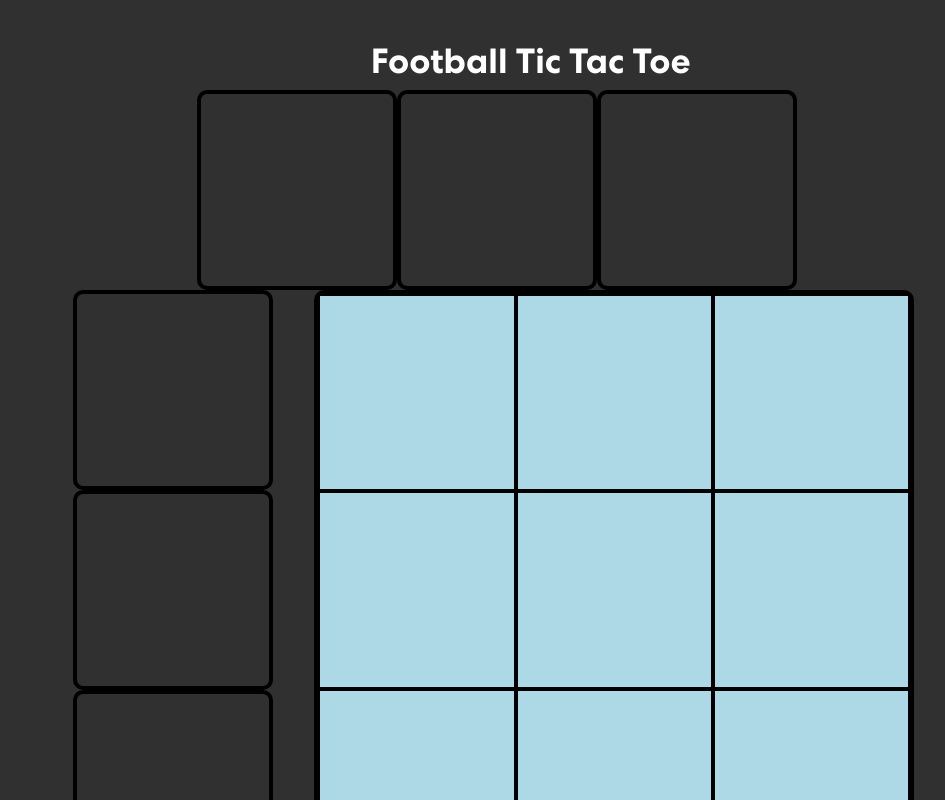
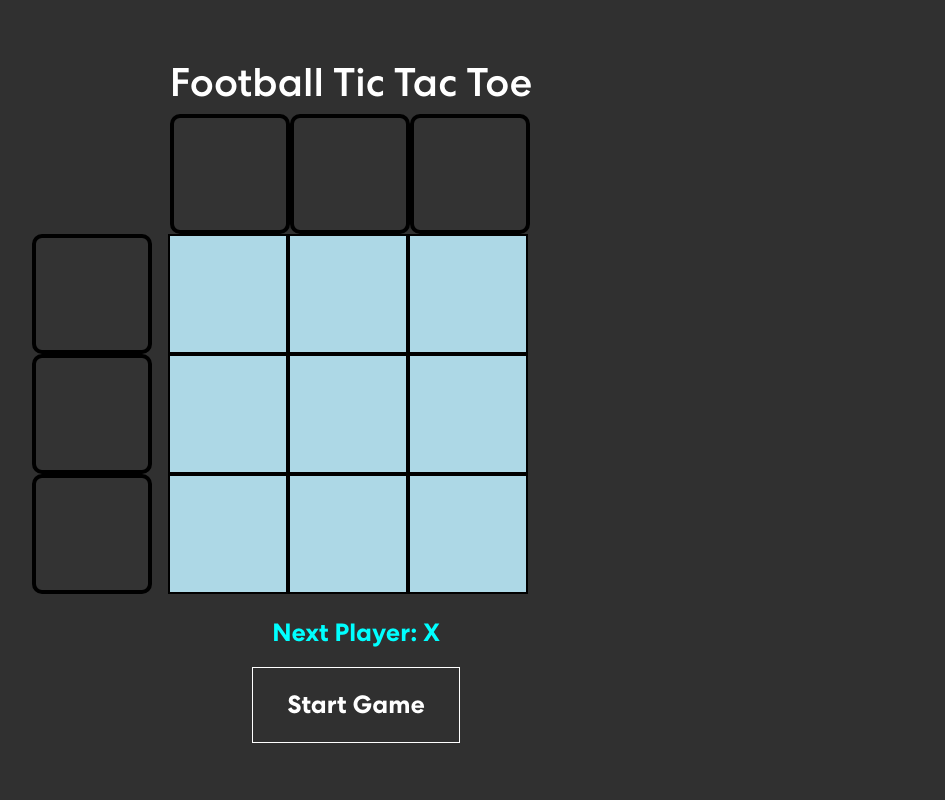
Before and after one commit to jz1459/Football-Grid, a React (Create React App) app in the folder frontend/: page / in a window 1280 px wide. Shown: the top 800 px of the page, without its empty margins (315-1260 px from the left). Built offline with nearby package versions, Linux system fonts and the light colour scheme.

Commit message:
Fixed CSS issues

```diff
--- a/frontend/public/styles.css
+++ b/frontend/public/styles.css
@@ -44,34 +44,117 @@ body {
     flex-direction: row;
 }
 
-/* End of Default CSS */
+html,
+body {
+    height: 100%;
+    margin: 0;
+    padding: 0;
+}
 
-/* Game CSS */
+body {
+    display: flex;
+    justify-content: center;
+    /* Center horizontally */
+    align-items: center;
+    /* Center vertically */
+    font-family: 'Centra', sans-serif;
+    color: #fff;
+}
+/* Custom Font Styles */
+@font-face {
+    font-family: 'Centra';
+    src: url('./fonts/CentraNo2-Bold.ttf');
+    font-weight: 700;
+}
+
+/* ... other font faces ... */
+
+/* Default CSS */
+
+/* Main Game Layout */
 .game {
-    position: relative;
-    padding-top: 5vh;
+
     background-position: top center;
     background-size: cover;
     background-repeat: no-repeat;
 }
 
 .game .container {
+    align-items: center; /* Center children horizontally */
+    justify-content: center; /* Center children vertically */
     text-align: center;
-    height: 77vh;
     width: 100%;
-    padding-left: 20vw;
+    padding-right: 100px;
 }
 
-.game h1 {
-    margin-left: 24vw;
-    font-size: 35px;
+.title {
+    font-size: 25px;
     font-weight: 700;
+    text-align: center;
+    margin-left: 70px;
 }
-.message p{
-    font-size: 30px;
+
+.game-content {
+    display: flex;
+    flex-direction: row;
+    justify-content: center;
+}
+
+.trivia {
+    border: 4px solid black;
+    border-radius: 10px;
+    width: 120px;
+    height: 120px;
+    display: flex;
+    justify-content: center;
+    align-items: center;
+    background-color: #333;
+    margin: 0;
+}
+
+
+.trivia-row-container {
+    display: flex;
+    justify-content: center;
+    align-items: center;
+    flex-direction: row;
+}
+
+.trivia-row {
+    display: flex;
+}
+
+.trivia-col-container {
+    display: flex;
+    flex-direction: column;
+    padding-top: 120px;
+    margin-right: -0.5vw;
+}
+
+/* Tic-tac-toe board */
+.board {
+    /* display: inline-flex; */
+    text-align: center;
+    color: #fff;
+    font-size: 25px;
+    width: 360px;
+    height: 360px;
+    margin-left: -1px;
+    display: grid;
+    grid-template: repeat(3, 1fr) / repeat(3, 1fr);
+
+}
+/* Message area */
+.message {
+    text-align: center;
+    margin-top: 20px;
+}
+
+.message p {
+    font-size: 25px;
     font-weight: 700;
     color: aqua;
-    margin-left: 4vw;
+    margin-left: 150px;
 }
 
 .message .start-game {
@@ -79,12 +162,12 @@ body {
     color: #fff;
     border: 1px solid #fff;
     padding: 18px 34px;
-    font-size: 30px;
+    font-size: 25px;
     position: relative;
     background-color: transparent;
     transition: 0.3s ease-in-out;
     text-decoration: none;
-    margin-left: 4vw;
+    margin-left: 150px;
 }
 
 .message .start-game::before {
@@ -111,47 +194,6 @@ body {
     position: absolute;
 }
 
-.title {
-    font-size: 30px;
-    font-weight: 700;
-}
-
-/* End of Game CSS */
-
-/* Trivia CSS */
-.trivia-col {
-    display: block;
-    font-size: 25px;
-    margin-left: 9vw;
-}
-
-
-.trivia-row .trivia-arr {
-    display: inline-flex;
-    align-items: center;
-    justify-content: center;
-    text-align: center;
-    color: #fff;
-    font-size: 25px;
-    margin-left: 18.75vw;
-}
-
-.trivia {
-    border: 4px solid black;
-    border-radius: 10px;
-    width: 200px;
-    height: 200px;
-    margin: 0 auto;
-    list-style: none;
-    display: flex;
-    align-items: center;
-    justify-content: center;
-}
-
-/* End of Trivia CSS */
-
-/* Popup Search CSS */
-
 .search-title {
     display: flex;
     align-items: center;
@@ -168,39 +210,36 @@ body {
     margin: auto;
 }
 
+.search-title h2{
+    font-size: 15px;
+    color: red;
+    text-align: center;
+    padding-top: 10px;
+    margin: auto;
+}
+
 .modal-body .search-bar {
     display: flex;
     align-items: center;
-    justify-content: center;
+    justify-content: space-between;
+    padding: 0 15px;
 }
 
 .modal-body .search-bar input {
-    text-align: center;
-    position: relative;
-    height: 30px;
-    border: none;
-    background: transparent;
-    font-size: 20px;
-    font-weight: 200;
-    width: 30vw;
-    border-bottom: 1px solid rgba(200, 196, 196, 0.241);
-    margin-bottom: 10px;
-    color: black;
-    padding-left: 5px;
+    width: 100%;
+    margin-right: 10px;
+    border-radius: 4px;
 }
 
-.modal-body .search-bar button {
-    margin-left: 10px;
-    font-weight: 700;
-    color: black;
-    border: 1px solid black;
-    position: relative;
-    padding: 0 18px;
-    margin-bottom: 10px;
-    background-color: transparent;
-    transition: 0.3s ease-in-out;
-    text-decoration: none;
-    font-size: 20px;
+.modal-footer .search-button {
+    color: white;
+    background-color: black;
+    border: none;
+}
+
+.modal-footer .search-button:hover {
+    color: rgb(4, 196, 4);
+    cursor: pointer;
 }
 
 .modal-footer {
@@ -211,35 +250,87 @@ body {
     color: white;
     background-color: black;
     border: none;
+    padding-right: 10px;
 }
-/* End of Popup Search CSS */
-/* .button {
-    height: 40px;
-    width: 100px;
-} */
 
-/* .App input {
-    height: 20px;
-} */
+.modal-footer .search-close:hover {
+    color: red;
+    cursor: pointer;
+    padding-right: 10px;
+}
 
-/* Add this in your CSS file */
+.modal-body {
+    padding-bottom: 160px;
+}
+
 .suggestion-item {
+    list-style-type: none;
+    padding-left: 0;
     padding: 10px;
-    margin: 5px 0px;
+    margin: 5px 0;
     cursor: pointer;
     border: 1px solid #ddd;
-    /* subtle border for each suggestion */
     border-radius: 5px;
-    /* rounded corners */
     background-color: #f9f9f9;
     color: black;
-    /* light grey background */
     transition: background-color 0.2s, border-color 0.2s;
 }
 
 .suggestion-item:hover {
     background-color: #f0f0f0;
-    /* slightly darker grey on hover */
     border-color: #ccc;
-    /* darker border on hover */
 }
+
+.autosuggest-container .react-autosuggest__suggestions-list {
+    margin: 0;
+    padding: 0;
+    max-height: 150px;
+    overflow-y: auto;
+    background-color: #fff;
+    border: 1px solid #ccc;
+    box-shadow: 0px 4px 6px rgba(0, 0, 0, 0.1);
+    border-radius: 4px;
+}
+
+.react-autosuggest__suggestions-container {
+    display: none;
+}
+
+.react-autosuggest__suggestions-container--open {
+    display: block;
+    position: absolute;
+    top: 100%;
+    width: 100%;
+    z-index: 2;
+}
+
+.autosuggest-container {
+    position: relative;
+    display: inline-block;
+    width: 100%;
+}
+
+.modal-body {
+    padding-bottom: 160px;
+}
+
+/* End of Popup Search CSS */
+
+@media (min-width: 300px) and (max-width: 480px) {
+    .title {
+        font-size: 15px;
+        font-weight: 500;
+    }
+
+    .trivia {
+        width: 100px;
+        height: 100px;
+    }
+
+    .trivia p {
+        font-size: 10px;
+    }
+    .board {
+
+    }
+}
--- a/frontend/src/components/NormalBoard.jsx
+++ b/frontend/src/components/NormalBoard.jsx
@@ -2,18 +2,18 @@ import React from "react";
 import Square from "./Square";
 
 function NormalBoard({squares, onClick}) {
-    const styles = {
-        border: '4px solid black',
-        borderRadius: '10px',
-        width: '600px',
-        height: '600px',
-        margin: '0 auto',
-        display: 'grid',
-        gridTemplate: 'repeat(3, 1fr) / repeat(3, 1fr)',
-    };
+    // const styles = {
+    //     border: '4px solid black',
+    //     borderRadius: '10px',
+    //     width: '450px',
+    //     height: '450px',
+    //     margin: '0 auto',
+    //     display: 'grid',
+    //     gridTemplate: 'repeat(3, 1fr) / repeat(3, 1fr)',
+    // };
 
     return (
-        <div className="board" style={styles}>
+        <div className="board">
             {squares.map((square, i) => (
                 <Square key={i} value={square} handleClick={() => onClick(i)} />
             ))}
--- a/frontend/src/components/NormalGame.jsx
+++ b/frontend/src/components/NormalGame.jsx
@@ -1,12 +1,10 @@
 import React, { useState } from 'react';
 import NormalBoard from './NormalBoard';
 import { calculateWinner } from '../NormalWinner';
-import Roster from '../data/roster.json';
 import { Container, Row, Col} from "react-bootstrap";
 import TriviaCategories from './TriviaCategories';
 import PlayerSearch from './PlayerSearch';
 import axios from 'axios';
-import Autosuggest from 'react-autosuggest';
 
 function NormalGame() {
     const [board, setBoard] = useState(Array(9).fill(null));
@@ -37,7 +35,7 @@ function NormalGame() {
         }
     };
 
-     // Autosuggest will call this function every time you need to update suggestions.
+    // Autosuggest will call this function every time you need to update suggestions.
     const onSuggestionsFetchRequested = async ({ value }) => {
         setSuggestions(await getSuggestions(value));
     };
@@ -46,13 +44,6 @@ function NormalGame() {
     const onSuggestionsClearRequested = () => {
         setSuggestions([]);
     };
-
-    // // Use your imagination to render suggestions.
-    // const renderSuggestion = suggestion => (
-    //     <div>
-    //         {suggestion.name} ({suggestion.position})
-    //     </div>
-    // );
 
     const onChange = (event, { newValue }) => {
         setValue(newValue);
@@ -79,14 +70,6 @@ function NormalGame() {
             setModalData(i);
             setShow(true);
         }
-    };
-
-    const hideModal = () => {
-        setModalData(null);
-        setShow(false);
-    }
-    const handleSearch = (event) => {
-        setUserInput(event.target.value);
     };
 
     const checkPlayer = async (i) => {
@@ -123,32 +106,6 @@ function NormalGame() {
             }
         }
     };
-    // const checkPlayer = (i) => {
-    //     const boardCopy = [...board];
-    //     // if sqaure is occupied or game is over, return
-    //     if (winner || boardCopy[i]) return;
-
-    //     // Grab the trivia parameter indexes
-    //     const x = Math.floor(i / 3);
-    //     const y = i - (3 * x);
-
-    //     // Fill the square if the value is right
-    //     if (userInput.length !== 0) {
-    //         console.log(userInput.length);
-    //         const values = Roster[userInput];
-    //         if (values && values.includes(triviaRow[y]) && values.includes(triviaColumn[x])) {
-    //             boardCopy[i] = xIsNext ? 'X' : 'O';
-    //             setBoard(boardCopy);
-    //             setXisNext(!xIsNext);
-    //             setUserInput("");
-    //         } else {
-    //             alert("Incorrect Answer!");
-    //             setUserInput("");
-    //             return;
-    //         }
-    //     }
-    // };
-
 
     const startGame = () => {
         setBoard(Array(9).fill(null));
@@ -165,9 +122,6 @@ function NormalGame() {
 
     const [triviaRow, setTriviaRow] = useState((Array(3).fill(null)));
     const [triviaColumn, setTriviaColumn] = useState((Array(3).fill(null)));
-    // const teams = ["Bills", "Dolphins", "Patriots", "Jets", "Bengals", "Ravens", "Steelers", "Browns", "Eagles", "Cowboys", "Giants", "Commanders",
-    //     "Vikings", "Lions", "Packers", "Bears", "49ers", "Seahawks", "Rams", "Cardinals", "Buccaneers", "Panthers", "Saints", "Falcons",
-    //     "Chiefs", "Chargers", "Raiders", "Broncos", "Jaguars", "Titans", "Colts", "Texans"];
     const teams = [
         "Arizona Cardinals",
         "Atlanta Falcons",
@@ -206,8 +160,6 @@ function NormalGame() {
     const length = teams.length;
 
     const fillTrivia = () => {
-        // setTriviaRow(["Bills", "Bills", "Bills"]);
-        // setTriviaColumn(["Giants", "Giants", "Giants"]);
         var usedRow = [];
         var usedCol = [];
         var usedIndexes = [];
@@ -227,17 +179,51 @@ function NormalGame() {
     };
 
     return (
+        //
         <section className='game' id='game'>
-            <div>
-                <Container>
-                    <div className='proj-modal'>
-                        {/* {show && (<PlayerSearch show={show} userInput={userInput} onClose={hideModal} handleSearch={handleSearch} checkPlayer={checkPlayer} modalData={modalData} />)} */}
-                        {show && <PlayerSearch
+            <Container>
+                {/* Title */}
+                <Row>
+                    <div className='title'>
+                        <h1>Football Tic Tac Toe</h1>
+                    </div>
+                </Row>
+
+                {/* Trivia categories and board */}
+                <Row className='game-content'>
+                    <Col className='trivia-col-container'>
+                        {/* Render the left trivia categories */}
+                        <TriviaCategories arr={triviaColumn} direction="col" />
+                    </Col>
+                    <Col>
+                        <Row className='trivia-row-container'>
+                            {/* Render the top trivia categories */}
+                            <TriviaCategories arr={triviaRow} direction="row" />
+                        </Row>
+                        <Row>
+                            <div className='board'>
+                                {/* Render the tic-tac-toe board */}
+                                <NormalBoard squares={board} onClick={(i) => showModal(i)} />
+                            </div>
+                        </Row>
+                    </Col>
+                </Row>
+
+                {/* Message and buttons */}
+                <Row>
+                    <div className='message'>
+                        <p>{winner ? 'Winner: ' + winner : 'Next Player: ' + (xIsNext ? 'X' : 'O')}</p>
+                        {renderMoves()}
+                    </div>
+                </Row>
+
+                {/* Modal for player search */}
+                {show && <PlayerSearch
                     show={show}
                     onClose={() => setShow(false)}
                     handleSearch={handleSearchChange}
                     userInput={userInput}
-                    setUserInput= {setUserInput}
+                    setUserInput={setUserInput}
                     checkPlayer={checkPlayer}
                     modalData={modalData}
                     suggestions={suggestions}
@@ -245,37 +231,7 @@ function NormalGame() {
                     onSuggestionsClearRequested={onSuggestionsClearRequested}
                     getSuggestionValue={getSuggestionValue}
                 />}
-                    </div>
-                    <Row>
-                        <div className='title'>
-                            <h1>Football Tic Tac Toe</h1>
-                        </div>
-                    </Row>
-                    <Row>
-                        <div className='trivia-row'><TriviaCategories arr={triviaRow} /></div>
-                    </Row>
-                    <Row>
-                        <Col xl={5}>
-                            <div className='trivia-col'><TriviaCategories arr={triviaColumn} /></div>
-                        </Col>
-                        <Col xl={7}>
-                            <NormalBoard squares={board} onClick={(i) => {showModal(i)}} />
-                            <div className='message'>
-                                <p>{winner ? 'Winner: ' + winner : 'Next Player: ' + (xIsNext ? 'X' : 'O')}</p>
-                                {renderMoves()}
-                            </div>
-                        </Col>
-                    </Row>
-                    {/* <Autosuggest
-                        suggestions={suggestions}
-                        onSuggestionsFetchRequested={onSuggestionsFetchRequested}
-                        onSuggestionsClearRequested={onSuggestionsClearRequested}
-                        getSuggestionValue={getSuggestionValue}
-                        renderSuggestion={renderSuggestion}
-                        inputProps={inputProps}
-                        /> */}
-                </Container>
-            </div>
+            </Container>
         </section>
     );
 };
--- a/frontend/src/components/TriviaCategories.jsx
+++ b/frontend/src/components/TriviaCategories.jsx
@@ -1,15 +1,17 @@
 import React from "react";
 
-function TriviaCategories({ arr }) {
+function TriviaCategories({ arr, direction }) {
+    const className = `trivia-${direction}`;
     return (
-        <div className="trivia-arr">
+        <div className={className}>
             {arr.map((team, i) => (
-                <li key={i} className="trivia">
+                <div key={i} className="trivia">
                     <p>{team}</p>
-                </li>
+                </div>
             ))}
         </div>
     );
 };
 
+
 export default TriviaCategories;
```
Also changed, not shown: frontend/public/temp.css (added, +123 -0 lines), frontend/src/components/PlayerSearch.jsx (+13 -4 lines).
